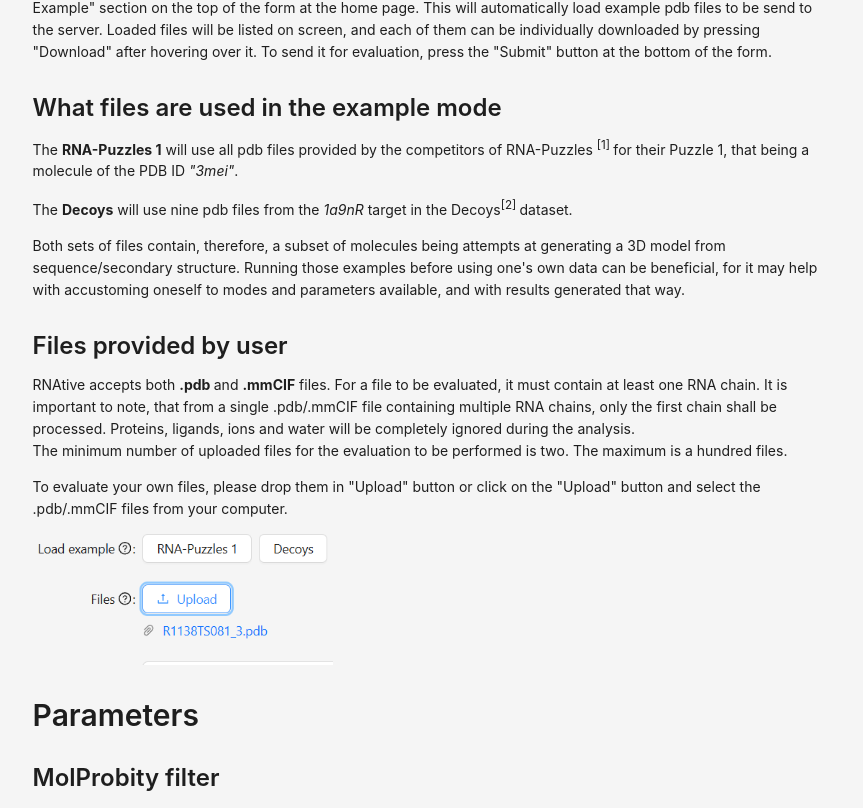
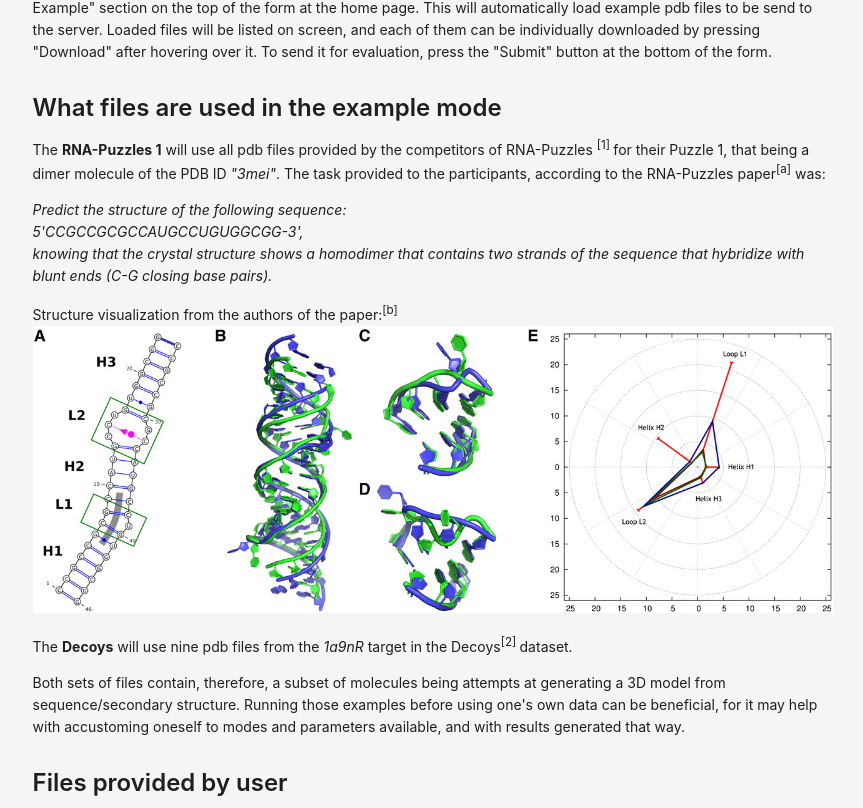
Before and after one commit to tzok/RNAtive, a React (Create React App) app in the folder my-app/: page /Help in a window 1280 px wide. Shown: the part 1312-2120 px from the top of the page, without its empty margins (401-1264 px from the left). Built offline with nearby package versions, Linux system fonts and the light colour scheme; no server answers.

Commit message:
rnative help progress
Described the RNA-Puzzles better

```diff
--- a/my-app/src/Help.js
+++ b/my-app/src/Help.js
@@ -6,6 +6,7 @@ import fuzzyMode from "./assets/fuzzy-mode.png";
 import results1 from "./assets/results1.png";
 import results2 from "./assets/results2a.png";
 import results2b from "./assets/results2b.png";
+import puzzles1 from "./assets/F1large.jpg";
 
 import A1 from "./assets/a1.png";
 import A2 from "./assets/a2.png";
@@ -158,8 +159,33 @@ const Help = () => {
             <Paragraph>
               The <b>RNA-Puzzles 1</b> will use all pdb files provided by the
               competitors of RNA-Puzzles <sup>[1] </sup>
-              for their Puzzle 1, that being a molecule of the PDB ID{" "}
-              <i>"3mei"</i>.
+              for their Puzzle 1, that being a dimer molecule of the PDB ID{" "}
+              <i>"3mei"</i>. The task provided to the participants, according to
+              the RNA-Puzzles paper<sup>[a]</sup> was:
+            </Paragraph>
+            <Paragraph>
+              <i>
+                Predict the structure of the following sequence:
+                <br></br>
+                5'CCGCCGCGCCAUGCCUGUGGCGG-3',<br></br>
+                knowing that the crystal structure shows a homodimer that
+                contains two strands of the sequence that hybridize with blunt
+                ends (C-G closing base pairs).
+              </i>
+            </Paragraph>
+            <Paragraph>
+              Structure visualization from the authors of the paper:
+              <sup>[b]</sup>
+              <img
+                src={puzzles1}
+                alt="RNA Puzzles structure"
+                style={{
+                  width: imgWidth > 0 ? `${imgWidth}px` : "auto",
+                  maxWidth: "100%", // Prevents overflow
+                  height: "auto",
+                  display: "inline-block",
+                }}
+              />
             </Paragraph>
             <Paragraph>
               The <b>Decoys</b> will use nine pdb files from the <i>1a9nR</i>{" "}
@@ -543,9 +569,18 @@ const Help = () => {
             </Paragraph>
             <Paragraph>
               Additionally, there are following references used by our team:
-              <ol>
-                <li>Ref1</li>
-                <li>Ref2</li>
+              <ol type="a" style={{ listStyleType: "lower-alpha" }}>
+                <li>https://rnajournal.cshlp.org/content/18/4/610.full</li>{" "}
+                {/*cite this correctly*/}
+                <li>
+                  <a
+                    href="https://rnajournal.cshlp.org/content/18/4/610/F1.expansion.html"
+                    target="_blank"
+                    rel="noopener noreferrer"
+                  >
+                    https://rnajournal.cshlp.org/content/18/4/610/F1.expansion.html
+                  </a>
+                </li>
                 <li>Ref3</li>
               </ol>
             </Paragraph>
```
Also changed, not shown: my-app/src/assets/F1large.jpg (added).
